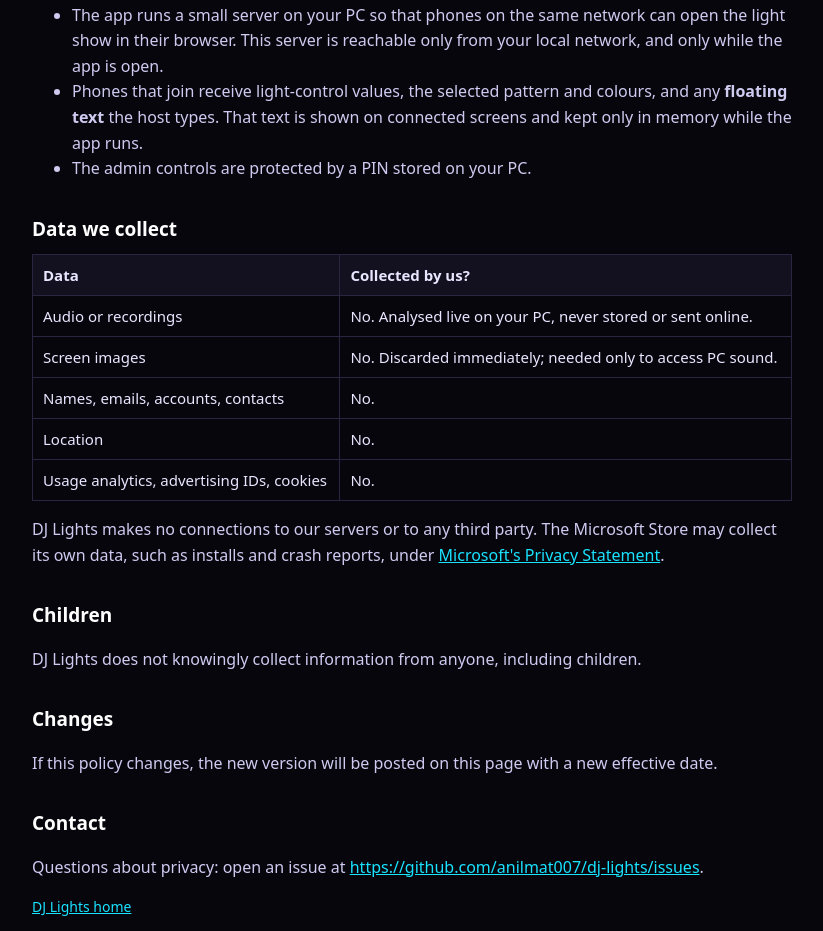
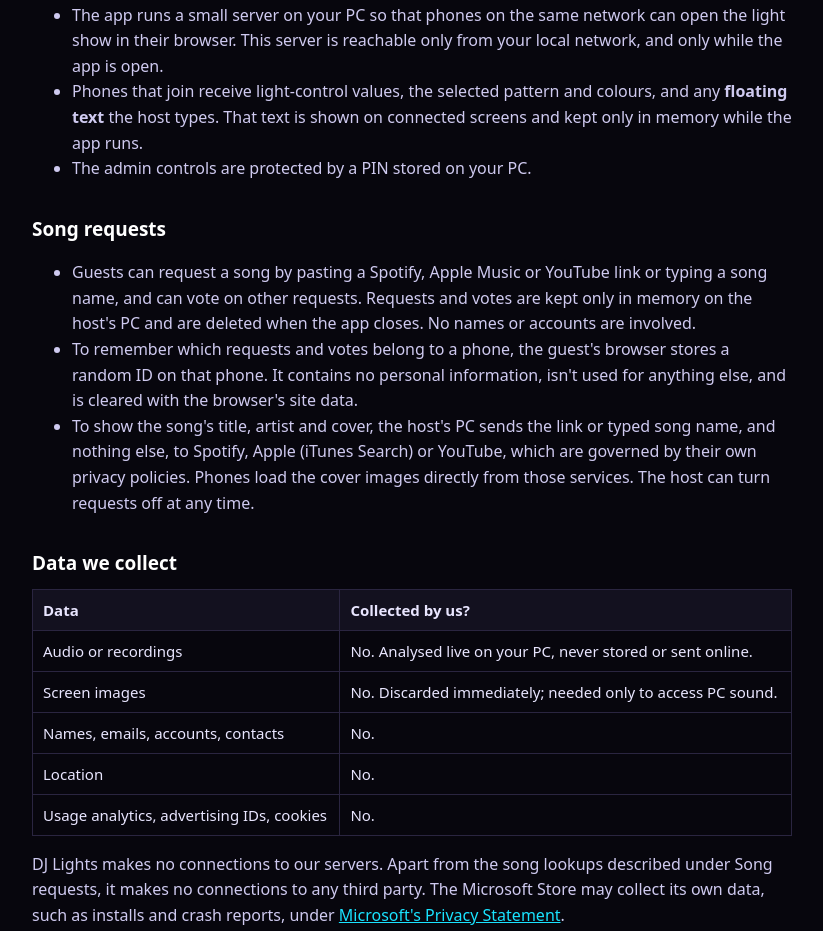
Before and after one commit to anilmat007/dj-lights, a plain HTML site: page privacy.html in a window 1280 px wide. Shown: the part 768-1699 px from the top of the page, without its empty margins (228-1051 px from the left). Drawn offline with Linux system fonts and the light colour scheme.

Commit message:
Privacy policy: song requests (in-memory requests, random phone ID, song lookups)
Co-Authored-By: Claude Opus 5.5 <noreply@anthropic.com>
Claude-Session: https://claude.ai/code/session_0174DDiXKAt9Rvzjv9RDx4WR

```diff
--- a/privacy.html
+++ b/privacy.html
@@ -20,7 +20,7 @@
 <body>
 <main>
   <h1>DJ Lights — Privacy Policy</h1>
-  <p class="muted">Effective 23 November 2026 · Applies to the DJ Lights app for Windows and its crowd web page</p>
+  <p class="muted">Effective 27 November 2026 · Applies to the DJ Lights app for Windows and its crowd web page</p>
 
   <h2>The short version</h2>
   <p>DJ Lights does not collect, store, sell or share your personal information. Sound is analysed live on the PC running the app to drive the lights. It is never recorded, saved or sent over the internet. There are no accounts, ads, analytics or tracking.</p>
@@ -43,6 +43,13 @@
     <li>The admin controls are protected by a PIN stored on your PC.</li>
   </ul>
 
+  <h2>Song requests</h2>
+  <ul>
+    <li>Guests can request a song by pasting a Spotify, Apple Music or YouTube link or typing a song name, and can vote on other requests. Requests and votes are kept only in memory on the host's PC and are deleted when the app closes. No names or accounts are involved.</li>
+    <li>To remember which requests and votes belong to a phone, the guest's browser stores a random ID on that phone. It contains no personal information, isn't used for anything else, and is cleared with the browser's site data.</li>
+    <li>To show the song's title, artist and cover, the host's PC sends the link or typed song name, and nothing else, to Spotify, Apple (iTunes Search) or YouTube, which are governed by their own privacy policies. Phones load the cover images directly from those services. The host can turn requests off at any time.</li>
+  </ul>
+
   <h2>Data we collect</h2>
   <table>
     <tr><th>Data</th><th>Collected by us?</th></tr>
@@ -52,7 +59,7 @@
     <tr><td>Location</td><td>No.</td></tr>
     <tr><td>Usage analytics, advertising IDs, cookies</td><td>No.</td></tr>
   </table>
-  <p>DJ Lights makes no connections to our servers or to any third party. The Microsoft Store may collect its own data, such as installs and crash reports, under <a href="https://privacy.microsoft.com/privacystatement">Microsoft's Privacy Statement</a>.</p>
+  <p>DJ Lights makes no connections to our servers. Apart from the song lookups described under Song requests, it makes no connections to any third party. The Microsoft Store may collect its own data, such as installs and crash reports, under <a href="https://privacy.microsoft.com/privacystatement">Microsoft's Privacy Statement</a>.</p>
 
   <h2>Children</h2>
   <p>DJ Lights does not knowingly collect information from anyone, including children.</p>
```
